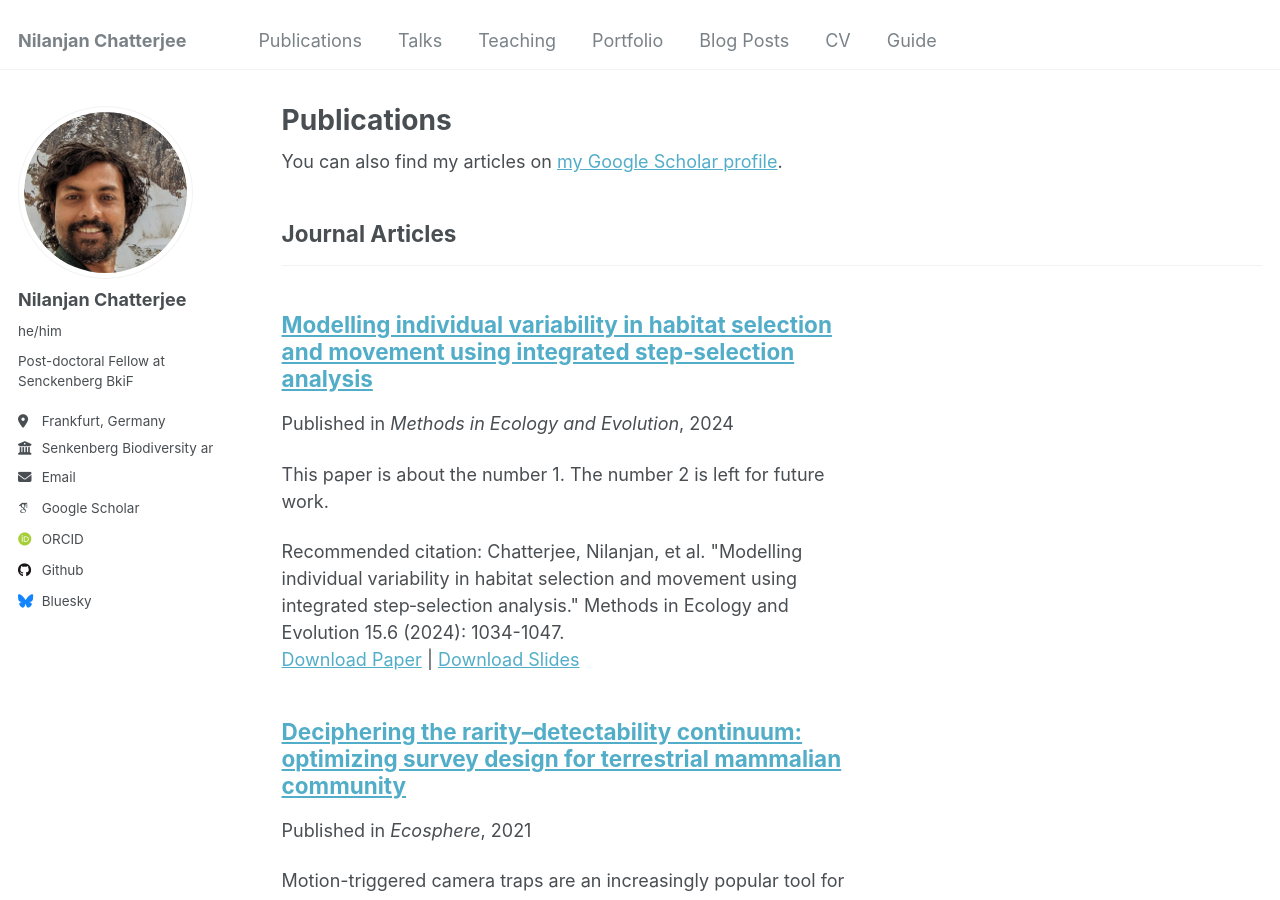
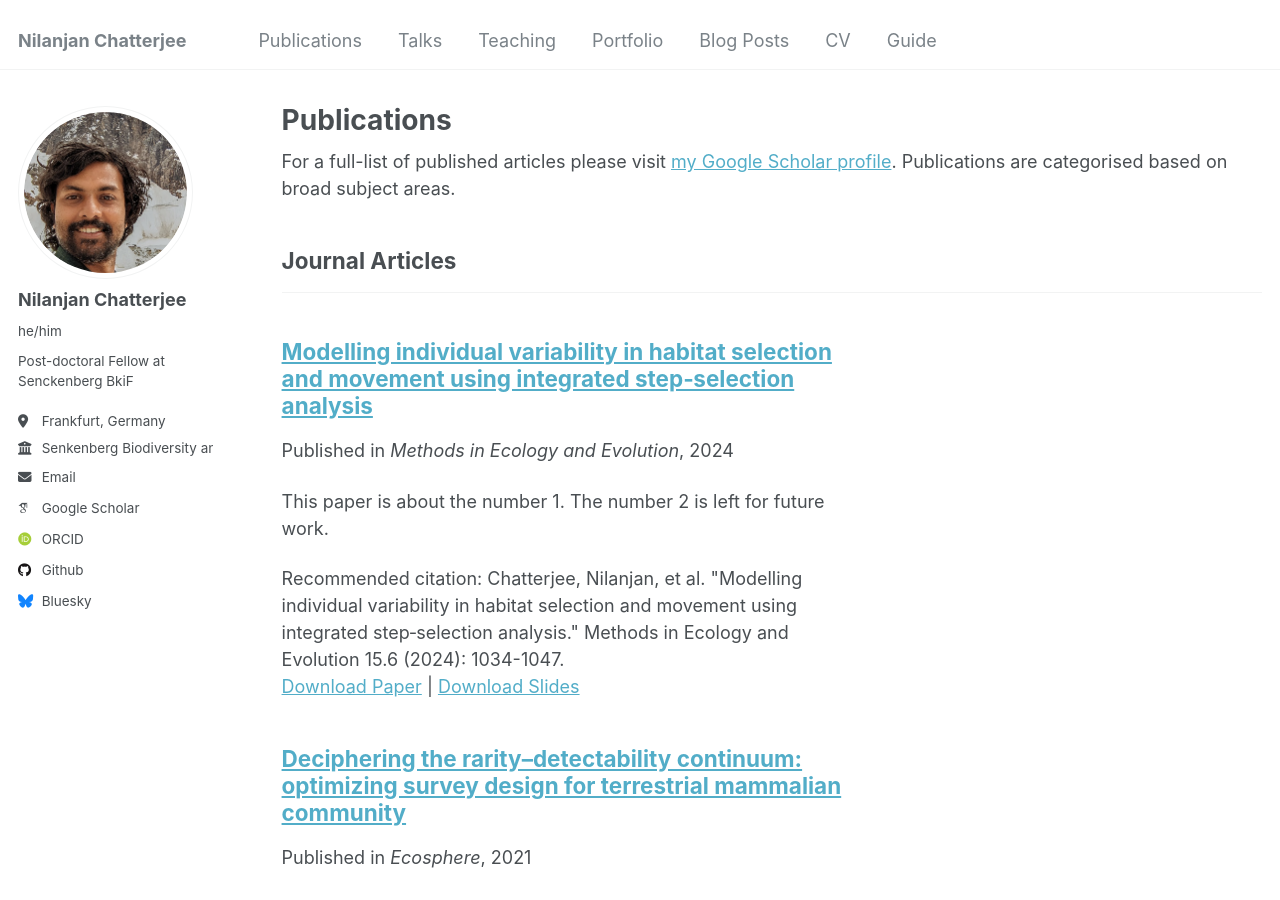
Before and after one commit to nilanjanchatterjee/nilanjanchatterjee.github.io, a Jekyll site: the page built from _pages/publications.html, in a window 1280 px wide and 900 px high. Built offline with Jekyll 4.4.1, drawn with Linux system fonts in a browser that asks for light colours; some web fonts are replaced.

Commit message:
Update publications.html

```diff
--- a/_pages/publications.html
+++ b/_pages/publications.html
@@ -6,7 +6,8 @@ author_profile: true
 ---
 
 {% if site.author.googlescholar %}
-  <div class="wordwrap">You can also find my articles on <a href="{{site.author.googlescholar}}">my Google Scholar profile</a>.</div>
+  <div class="wordwrap">For a full-list of published articles please visit <a href="{{site.author.googlescholar}}">my Google Scholar profile</a>. Publications are categorised based on broad subject
+areas. </div>
 {% endif %}
 
 {% include base_path %}
```
